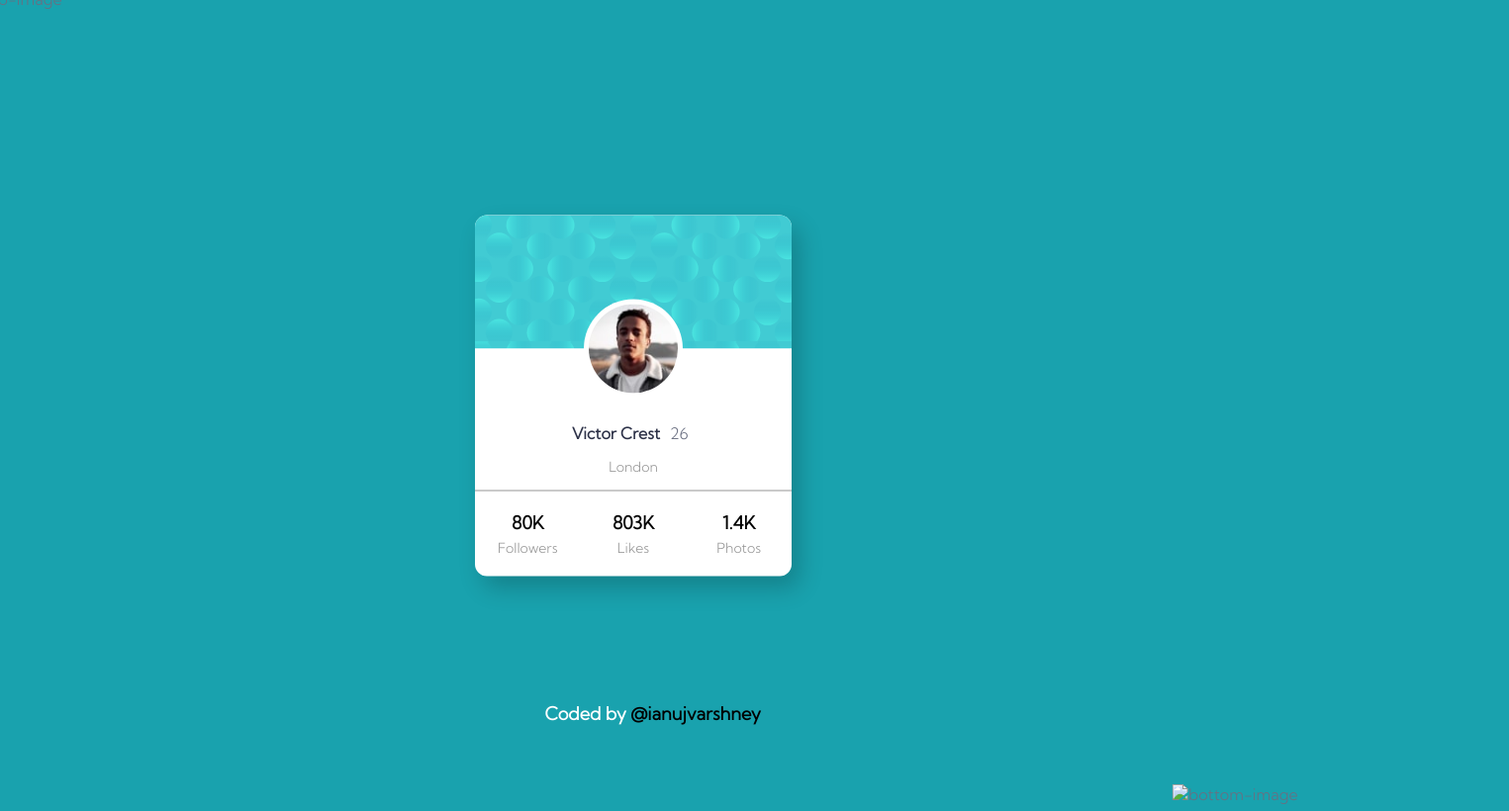
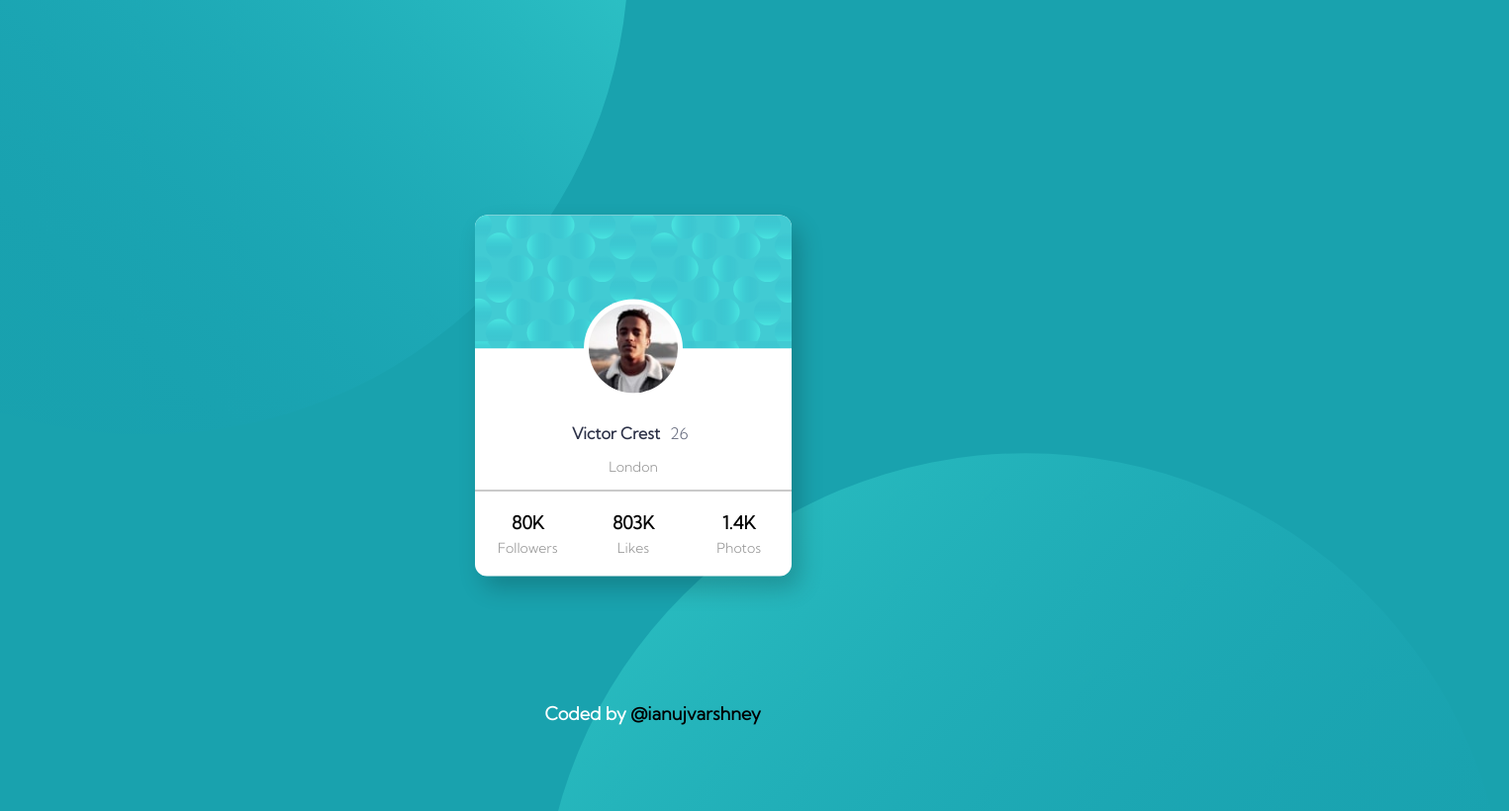
Before and after one commit to ianujvarshney/identity-card, a plain HTML site: page index.html in a window 1280 px wide. Shown: the top 820 px of the page at 99% size, 1525 px wide, since content can reach past the window. Drawn offline with Linux system fonts and the light colour scheme; the site is published under a folder, as on GitHub Pages, so addresses that start at the root find nothing.

Commit message:
Update index.html

```diff
--- a/index.html
+++ b/index.html
@@ -14,8 +14,8 @@
 
 <body>
 
-  <img src="/images/bg-pattern-top.svg" alt="top-image" class="top">
-  <img src="/images/bg-pattern-bottom.svg" alt="bottom-image" class="bottom">
+  <img src="./images/bg-pattern-top.svg" alt="top-image" class="top">
+  <img src="./images/bg-pattern-bottom.svg" alt="bottom-image" class="bottom">
   <div class="card">
     <div class="card__top">
       <div class="card__profile">
```
